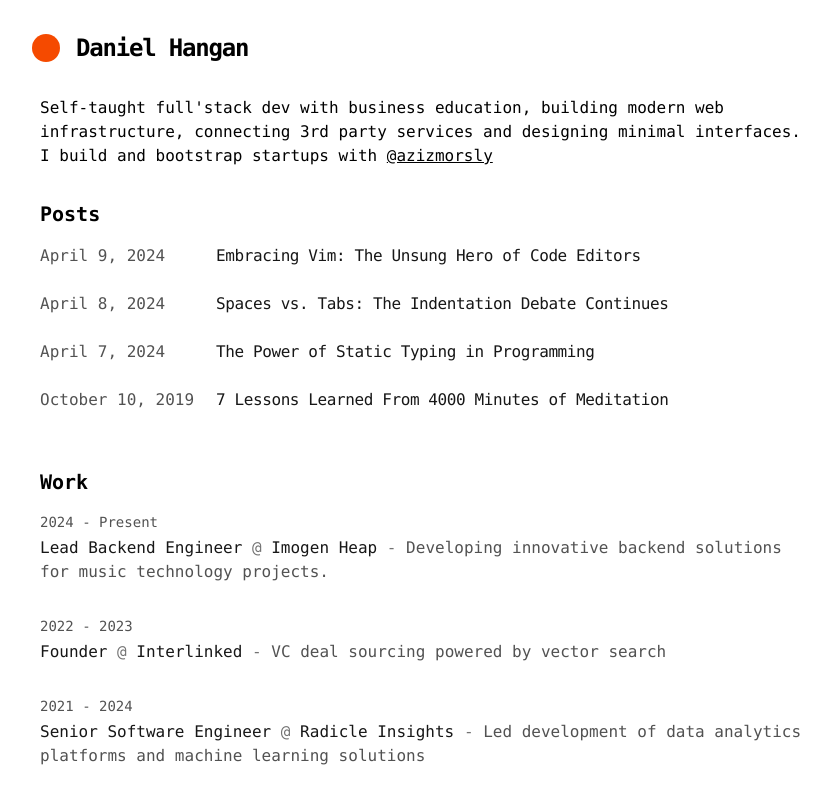
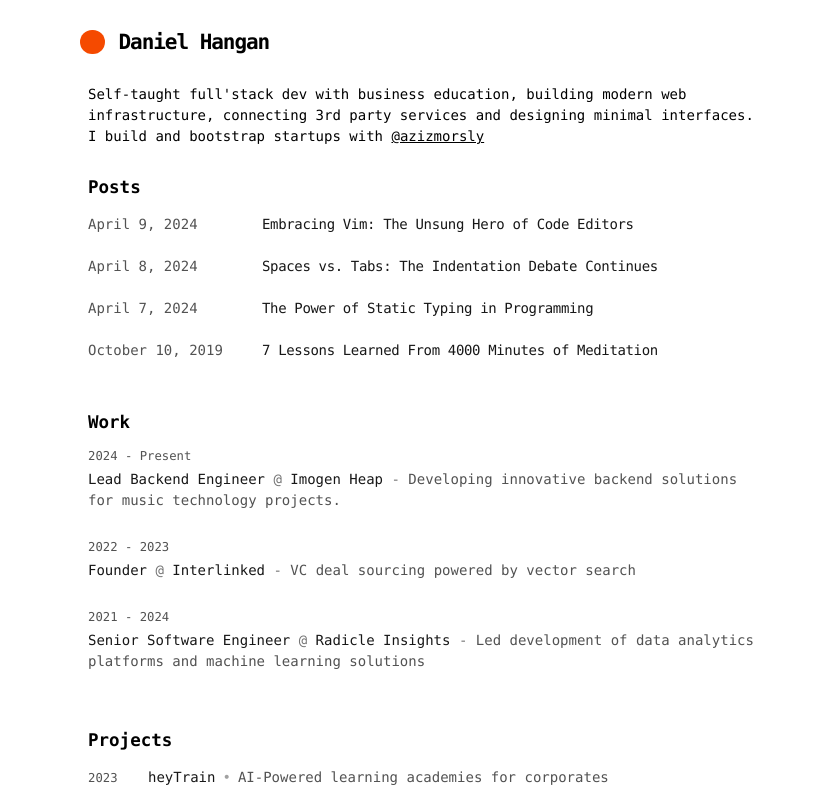
Before and after one commit to danielhangan/portfolio-vercel, a Next.js app: page / in a window 1280 px wide. Shown: the top 790 px of the page, without its empty margins (216-1047 px from the left). Built offline with nearby package versions, Linux system fonts and the light colour scheme.

Commit message:
remove pnpm lock

```diff
--- a/app/global.css
+++ b/app/global.css
@@ -31,6 +31,7 @@
 
 html {
   min-width: 360px;
+  font-size: 14px;
 }
 
 .prose .anchor {
--- a/postcss.config.js
+++ b/postcss.config.js
@@ -1,5 +1,5 @@
 module.exports = {
   plugins: {
-    '@tailwindcss/postcss': {},
+    "@tailwindcss/postcss": {},
   },
 };
```
Also changed, not shown: 1 other file (tests, documents, lock files or other folders).
